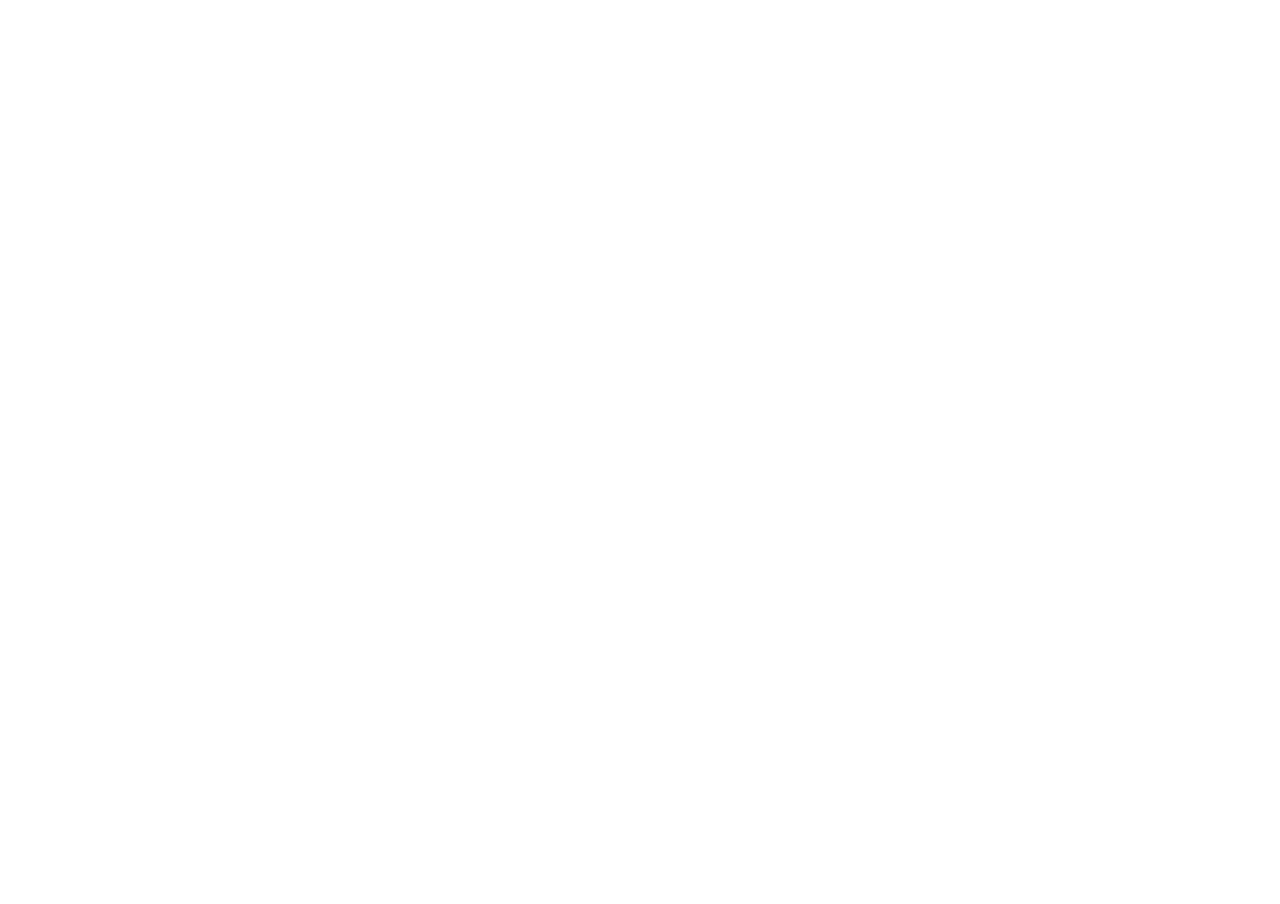
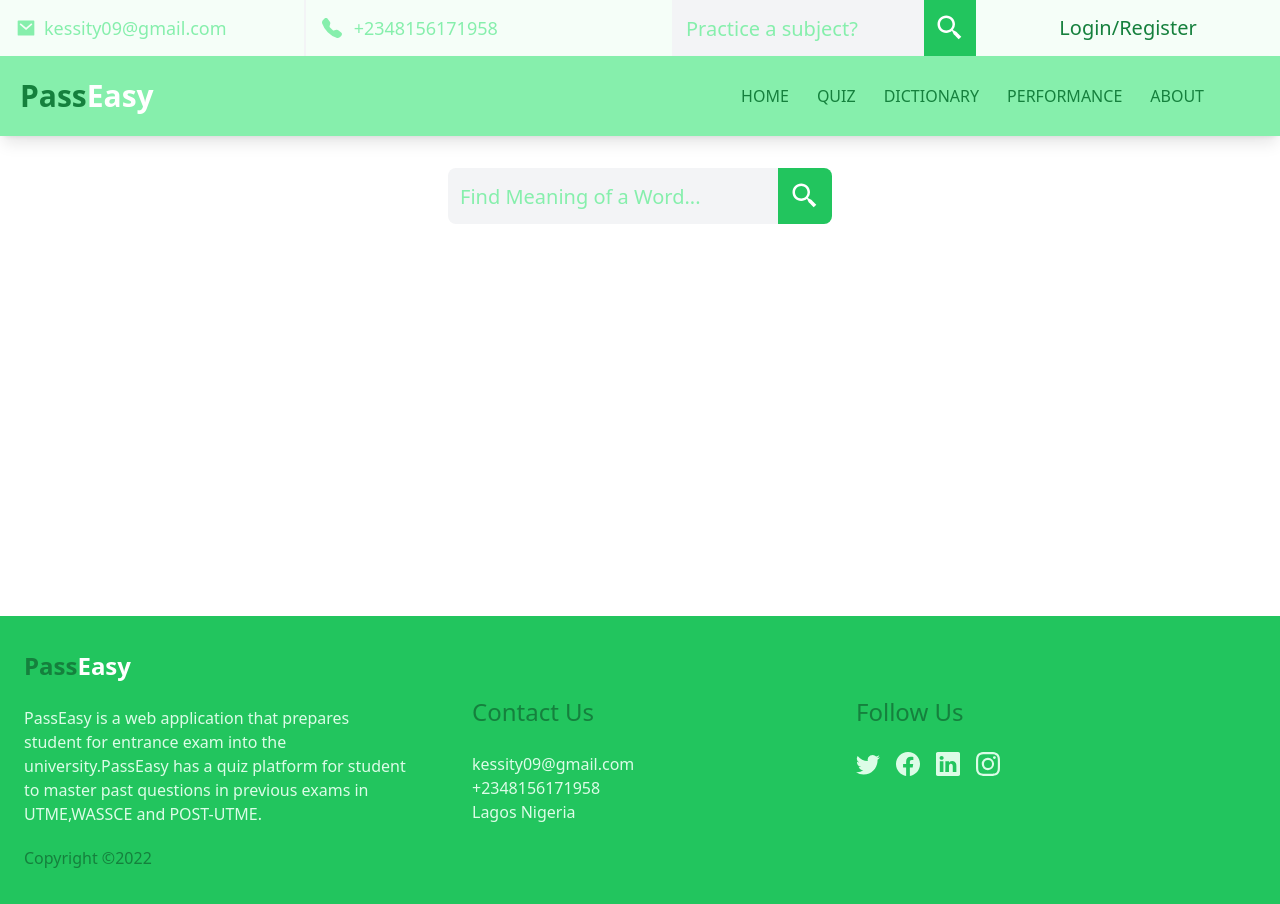
Before and after one commit to KINGSLEYEHAPA/pass-easy-stutern-personal-project, a React (Create React App) app: page /dictionary in a window 1280 px wide. Before the commit this address had no page. Before the commit the page ends 800 px from the top, so only its background shows below. Built offline with nearby package versions, Linux system fonts and the light colour scheme.

Commit message:
Working on dictionary page

```diff
--- a/src/components/ApplicationRoutes.jsx
+++ b/src/components/ApplicationRoutes.jsx
@@ -1,6 +1,7 @@
 import React from "react";
 import { BrowserRouter, Route, Routes } from "react-router-dom";
 import App from "../App";
+import Dictionary from "./Dictionary";
 import HomePage from "./HomePage";
 import NewsItem from "./NewsItem";
 
@@ -12,6 +13,7 @@
           <Route path="/" element={<App />}>
             <Route index element={<HomePage />} />
             <Route path="/news" element={<NewsItem />} />
+            <Route path="/dictionary" element={<Dictionary />} />
           </Route>
         </Routes>
       </BrowserRouter>
--- /dev/null
+++ b/src/components/Dictionary.jsx
@@ -0,0 +1,24 @@
+import React from "react";
+import { BiSearchAlt2 } from "react-icons/bi";
+
+const Dictionary = () => {
+  return (
+    <div className="mt-52 lg:mt-[8.5rem] flex flex-col justify-start items-center min-h-[30rem]">
+      <div className="h-14 w-96 flex justify-start items-center mt-8">
+        <div className="flex justify-center items-center h-full w-full ">
+          <input
+            className="w-full h-full outline-none px-3  text-xl bg-gray-100 text-green-700 placeholder:text-green-300 rounded-tl-lg rounded-bl-lg  "
+            type="text"
+            placeholder="Find Meaning of a Word..."
+            required
+          />
+          <span className="bg-green-500 h-full w-16 flex justify-center items-center text-white text-3xl rounded-tr-lg rounded-br-lg">
+            <BiSearchAlt2 />
+          </span>
+        </div>
+      </div>
+    </div>
+  );
+};
+
+export default Dictionary;
--- a/src/components/Header.jsx
+++ b/src/components/Header.jsx
@@ -72,7 +72,7 @@
             <Link to="/quiz">
               <li className="hover:text-white">QUIZ</li>
             </Link>
-            <Link to="/">
+            <Link to="/dictionary">
               <li className="hover:text-white">DICTIONARY</li>
             </Link>
             <Link to="/leaderboard">
--- a/src/components/HomePage.jsx
+++ b/src/components/HomePage.jsx
@@ -232,7 +232,7 @@
         </div>
       </div>
       <News />
-      <div className="flex flex-col h-[60rem] sm:h-[55rem] ssm:h-[35rem] ssm:flex ssm:flex-row  bg-gray-200">
+      <div className="flex flex-col h-[60rem] sm:h-[55rem] ssm:h-[35rem] ssm:flex ssm:flex-row  bg-gray-300 mt-8">
         <aside className=" h-2/3 ssm:h-full sm:h-[25rem] ssm:w-1/2  flex flex-col p-4 ">
           <div className="p-4">
             <h2 className="text-3xl md:text-5xl text-green-500">
--- a/src/components/News.js
+++ b/src/components/News.js
@@ -22,7 +22,7 @@
         dragConstraints={{ right: 0, left: -width }}
         className=" bg-green-100 p-2 w-full flex gap-1 mt-2 px-2"
       >
-        <div className="bg-green-100 h-72 min-w-[20rem] ">
+        <div className="bg-gray-300 h-72 min-w-[20rem] ">
           <img
             className="w-full h-2/3 pointer-events-none"
             src="https://encrypted-tbn0.gstatic.com/images?q=tbn:ANd9GcQ3BsnxtyM161gr7oMXaII2SVx0qYLaO3siFw&usqp=CAU"
--- a/src/components/NewsItem.jsx
+++ b/src/components/NewsItem.jsx
@@ -5,7 +5,7 @@
     <div className="mt-52 lg:mt-[8.5rem] flex justify-center items-center bg-green-100">
       <div className="flex flex-col justify-start items-start p-4 pb-20">
         <img
-          className="w-full"
+          className="w-full lg:w-4/5"
           src="https://encrypted-tbn0.gstatic.com/images?q=tbn:ANd9GcQ3BsnxtyM161gr7oMXaII2SVx0qYLaO3siFw&usqp=CAU"
           alt="Main News"
         />
```
